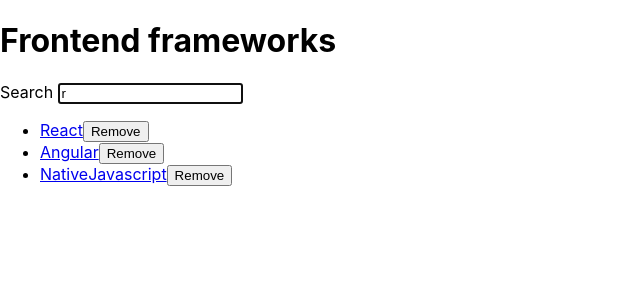
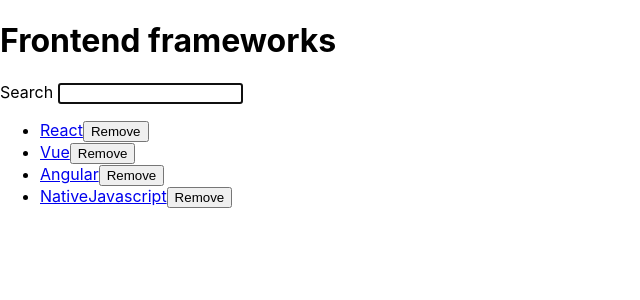
Before and after one commit to zcavic/the-road-to-react, a React (Create React App) app: page / in a window 1280 px wide. Shown: the top 300 px of the page, without its empty margins (0-640 px from the left). Built offline with nearby package versions, Linux system fonts and the light colour scheme.

Commit message:
Initial search fix

```diff
--- a/src/App.js
+++ b/src/App.js
@@ -39,7 +39,7 @@
     ];
 
     // usage of custom hok
-    const [searchTerm, setSearchTerm] = useStorageSpace("search", "r");
+    const [searchTerm, setSearchTerm] = useStorageSpace("search", "");
     // usage of builtin hok
     const [stories, setStories] = React.useState(initialStories);
 
```
